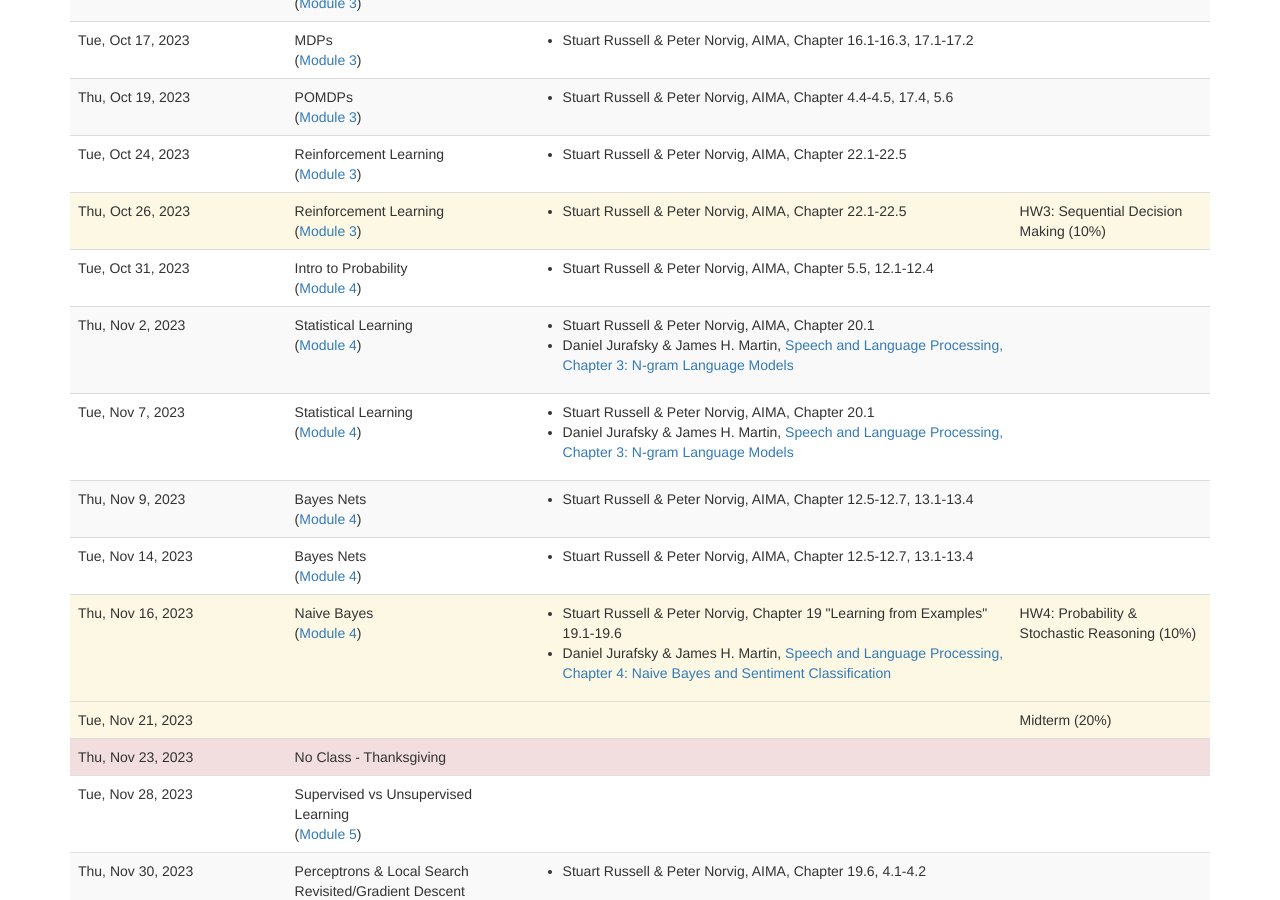
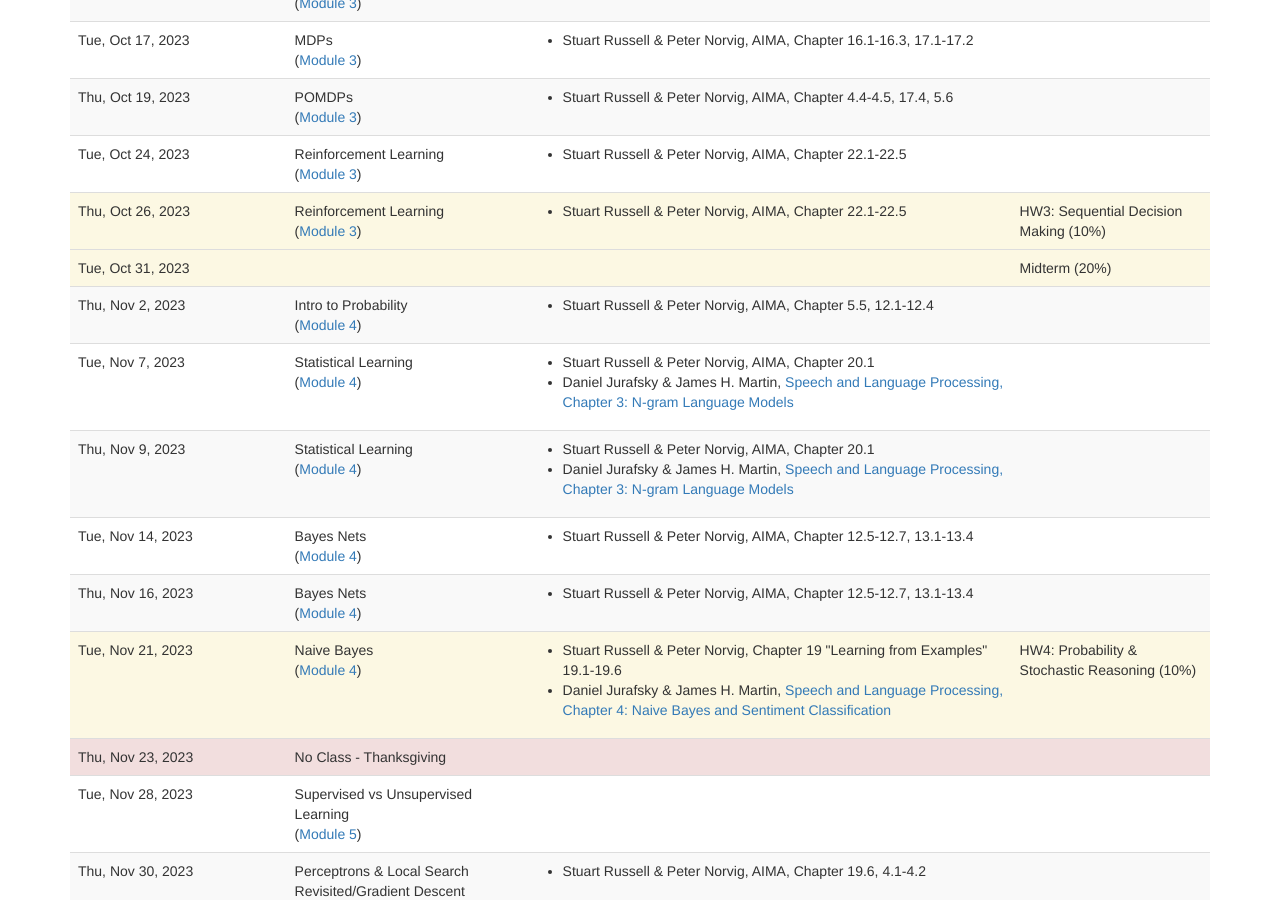
Before and after one commit to lara-martin/Principles-of-AI, a Jekyll site: the page built from lectures.md, in a window 1280 px wide and 900 px high, scrolled down 900 px. Built offline with Jekyll 4.4.1, drawn with Linux system fonts in a browser that asks for light colours; nearby versions of some CDN libraries; a script that is not in the unit is left out.

```diff
--- a/_data/lectures.yaml
+++ b/_data/lectures.yaml
@@ -78,35 +78,36 @@
     -
       title: "HW3: Sequential Decision Making (10%)"
       url:
+
 -
   date: 2023-10-31
-  title: Intro to Probability
+  homework_due:
+    -
+      title: "Midterm (20%)"
+  type: deadline
 -
   date: 2023-11-02
-  title: Statistical Learning
+  title: Intro to Probability
 -
   date: 2023-11-07
   title: Statistical Learning
 -
   date: 2023-11-09
-  title: Bayes Nets
+  title: Statistical Learning
 -
   date: 2023-11-14
   title: Bayes Nets
 -
   date: 2023-11-16
+  title: Bayes Nets
+-
+  date: 2023-11-21
   title: Naive Bayes
   type: deadline
   homework_due:
     -
       title: "HW4: Probability & Stochastic Reasoning (10%)"
       url:
--
-  date: 2023-11-21
-  homework_due:
-    -
-      title: "Midterm (20%)"
-  type: deadline
 -
   date: 2023-11-23
   title: No Class - Thanksgiving
```
